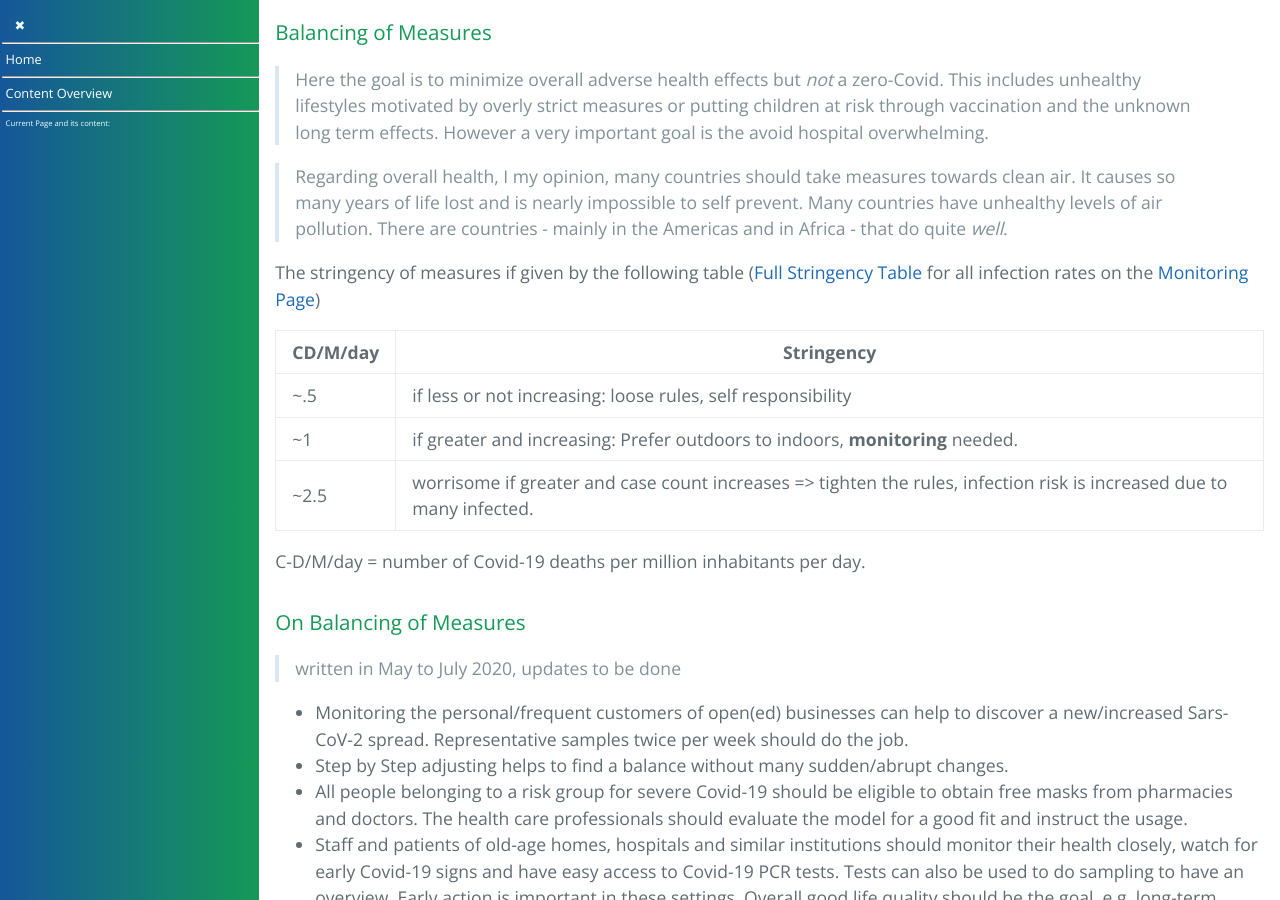
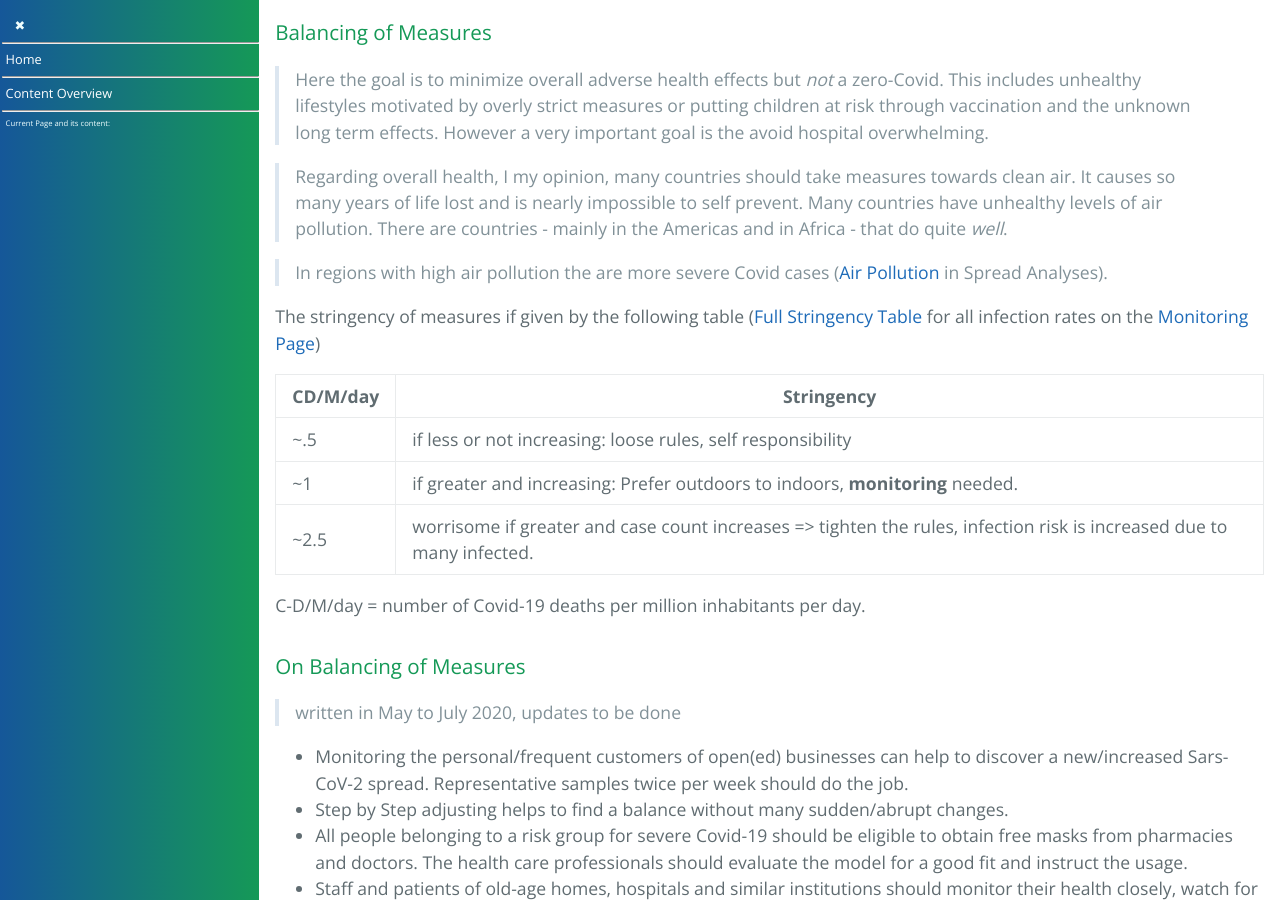
Before and after one commit to forestgrape/coronavirus, a Jekyll site: the page built from 7_social/controlling.md, in a window 1280 px wide and 900 px high, scrolled down 4237 px. Built offline with Jekyll 4.4.1, drawn with Linux system fonts in a browser that asks for light colours; our own code applies the rules of GitHub Pages for plain Markdown files.

Commit message:
note about air pollution

```diff
--- a/7_social/controlling.md
+++ b/7_social/controlling.md
@@ -113,6 +113,8 @@ The [spread in dry indoor air](../5_epidemiological/spread_analyses.md) of coron
 > Here the goal is to minimize overall adverse health effects but *not* a zero-Covid. This includes unhealthy lifestyles motivated by overly strict measures or putting children at risk through vaccination and the unknown long term effects. However a very important goal is the avoid hospital overwhelming.
 
 > Regarding overall health, I my opinion, many countries should take measures towards clean air. It causes so many years of life lost and is nearly impossible to self prevent. Many countries have unhealthy levels of air pollution. There are countries - mainly in the Americas and in Africa - that do quite *well*.
+
+> In regions with high air pollution the are more severe Covid cases ([Air Pollution](../5_epidemiological/spread_analyses.md#air-pollution) in Spread Analyses).
 
 The stringency of measures if given by the following table ([Full Stringency Table](../8_data/monitoring.md#numbers-and-comments) for all infection rates on the [Monitoring Page](../8_data/monitoring.md))
 
```
